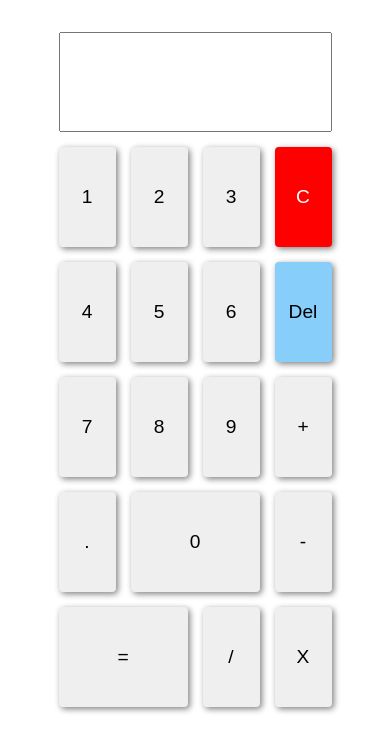
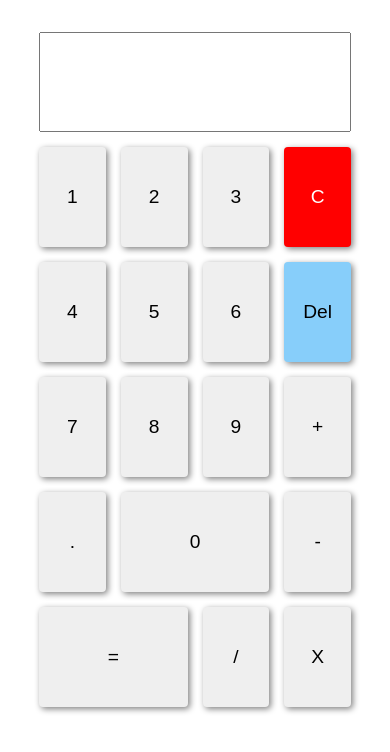
Before and after one commit to Coder-Arm/Calculator_App, a plain HTML site: page index.html in a window 390 px wide. Drawn offline with Linux system fonts and the light colour scheme.

Commit message:
little changes in responsiveness

```diff
--- a/style.css
+++ b/style.css
@@ -57,8 +57,13 @@ body {
   }
 }
 
-@media screen and (max-width: 512px) {
+@media screen and (max-width: 532px) {
   .main-block {
-    width: 70%;
+    width: 60%;
   }
 }
+@media screen and (max-width: 425px) {
+  .main-block {
+    width: 80%;
+  }
+}
```
